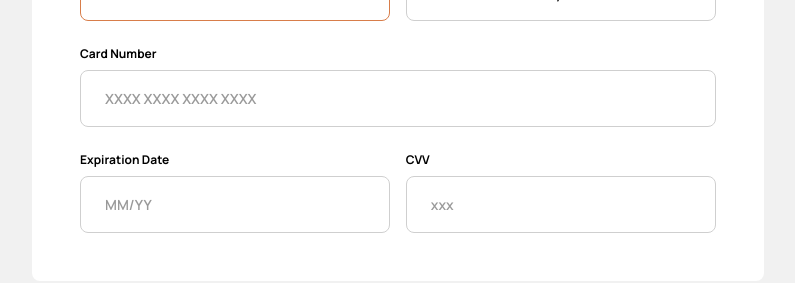
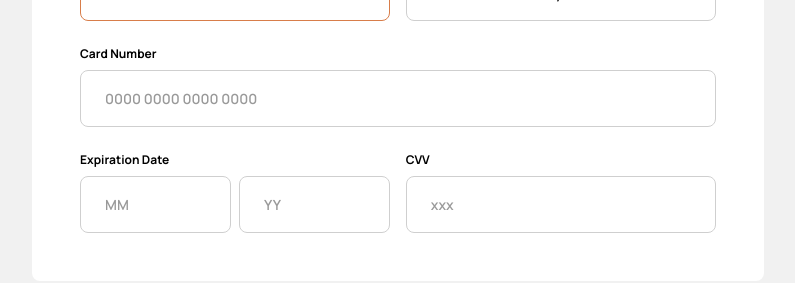
Before and after one commit to nalbertcerqueira/audiophile-ecommerce, a Next.js app: page /checkout in a window 1280 px wide. Both pictures are taken after a click on the label "Credit Card". Shown: the part 1130-1413 px from the top of the page, without its empty margins (53-848 px from the left). Built offline with nearby package versions, Linux system fonts and the light colour scheme; no server answers; the database is empty.

Commit message:
refactor: setup checkout form with react-hook-form and zod

```diff
--- a/src/components/checkout/components/CheckoutForm.tsx
+++ b/src/components/checkout/components/CheckoutForm.tsx
@@ -1,51 +1,140 @@
 "use client"
 
+import { CheckoutFields, CheckoutWithCreditCard } from "../types/types"
+import { Input } from "@/components/checkout/components/Input"
 import { CashIcon } from "@/components/shared/icons/CashIcon"
-import { Input } from "@/components/checkout/components/Input"
+import { checkoutFieldsSchema } from "../helpers/schemas"
 import { RadioInput } from "./RadioInput"
-import { FormEvent, useState, useEffect } from "react"
+import { useForm, FieldErrors, Controller } from "react-hook-form"
+import { zodResolver } from "@hookform/resolvers/zod"
+import { useEffect } from "react"
+import {
+    maskCreditCardNumber,
+    maskCvv,
+    maskPhoneNumber,
+    maskZipCode,
+    handleNumericField,
+    maskExpirationMonth,
+    maskExpirationYear,
+    handleExpirationDate
+} from "../helpers/utils"
 
-type PaymentMethod = "creditCard" | "cash" | null
+export function CheckoutForm({ formId }: { formId: string }) {
+    const {
+        watch,
+        control,
+        setValue,
+        register,
+        resetField,
+        handleSubmit,
+        formState: { errors }
+    } = useForm<CheckoutFields>({
+        mode: "onSubmit",
+        reValidateMode: "onSubmit",
+        resolver: zodResolver(checkoutFieldsSchema)
+    })
+    const paymentMethod = watch("paymentMethod")
 
-interface CheckoutFormProps {
-    formId: string
+    useEffect(() => setValue("paymentMethod", "cash"), [setValue])
+    useEffect(() => {
+        if (paymentMethod === "creditCard") {
+            resetField("cardNumber")
+            resetField("expDate")
+            resetField("cvv")
         }
-
-export function CheckoutForm({ formId }: CheckoutFormProps) {
-    const [paymentMethod, setPaymentMethod] = useState<PaymentMethod>(null)
-
-    useEffect(() => setPaymentMethod("creditCard"), [])
-
-    function handleFormSubmit(e: FormEvent<HTMLFormElement>) {
-        e.preventDefault()
-    }
+    }, [paymentMethod, resetField])
 
     function renderCreditCardFields() {
+        const creditCardErrors: FieldErrors<CheckoutWithCreditCard> = errors
+        const expDateError = creditCardErrors.expDate?.root?.message
+
         return (
             <div className="checkout__cc-fields">
+                <Controller
+                    name="cardNumber"
+                    control={control}
+                    render={({ field }) => (
                         <Input
+                            {...field}
+                            value={maskCreditCardNumber(field.value || "")}
+                            onChange={handleNumericField(field, 16)}
+                            error={creditCardErrors.cardNumber?.message}
                             label="Card Number"
-                    name="cardNumber"
                             id="card-number"
-                    type="text"
+                            type="tel"
                             autocomplete="off"
-                    placeholder="XXXX XXXX XXXX XXXX"
+                            placeholder="0000 0000 0000 0000"
                         />
+                    )}
+                />
+                <div>
+                    <label
+                        className={`checkout__expdate-label ${
+                            creditCardErrors.expDate ? "checkout__expdate-label--error" : ""
+                        }`}
+                        htmlFor="exp-month"
+                    >
+                        Expiration Date
+                    </label>
+                    <div className="checkout__expdate">
+                        <Controller
+                            name="expDate.month"
+                            control={control}
+                            render={({ field }) => (
                                 <Input
-                    label="Expiration Date"
-                    name="expDate"
-                    id="exp-date"
-                    type="text"
+                                    {...field}
+                                    name="expMonth"
+                                    value={maskExpirationMonth(`${field.value}`)}
+                                    error={
+                                        expDateError ||
+                                        creditCardErrors.expDate?.month?.message
+                                    }
+                                    onChange={handleExpirationDate(field, "month")}
+                                    id="exp-month"
+                                    type="tel"
                                     autocomplete="off"
-                    placeholder="MM/YY"
+                                    placeholder="MM"
                                 />
+                            )}
+                        />
+                        <Controller
+                            name="expDate.year"
+                            control={control}
+                            render={({ field }) => (
                                 <Input
+                                    {...field}
+                                    name="expYear"
+                                    value={maskExpirationYear(`${field.value}`)}
+                                    error={
+                                        !!expDateError ||
+                                        creditCardErrors.expDate?.year?.message
+                                    }
+                                    onChange={handleExpirationDate(field, "year")}
+                                    id="exp-year"
+                                    type="tel"
+                                    autocomplete="off"
+                                    placeholder="YY"
+                                />
+                            )}
+                        />
+                    </div>
+                </div>
+                <Controller
+                    name="cvv"
+                    control={control}
+                    render={({ field }) => (
+                        <Input
+                            {...field}
+                            value={maskCvv(field.value || "")}
+                            onChange={handleNumericField(field, 3)}
+                            error={creditCardErrors.cvv?.message}
                             label="CVV"
-                    name="cvv"
                             id="cvv"
-                    type="number"
+                            type="tel"
                             autocomplete="off"
                             placeholder="xxx"
+                        />
+                    )}
                 />
             </div>
         )
@@ -67,63 +156,86 @@ export function CheckoutForm({ formId }: CheckoutFormProps) {
     return (
         <div className="checkout">
             <h2 className="checkout__title">CHECKOUT</h2>
-            <form id={formId} onSubmit={handleFormSubmit} className="checkout__form">
+            <form id={formId} className="checkout__form" onSubmit={handleSubmit(() => {})}>
                 <fieldset className="checkout__billing-details">
                     <legend className="checkout__group-name">BILLING DETAILS</legend>
                     <Input
+                        {...register("name")}
+                        error={errors.name?.message}
                         label="Name"
-                        name="name"
                         id="name"
                         type="text"
                         autocomplete="name"
                         placeholder="Alexei Ward"
                     />
                     <Input
+                        {...register("email")}
+                        error={errors.email?.message}
                         label="Email Address"
-                        name="email"
                         id="email"
                         type="text"
                         autocomplete="email"
                         placeholder="alexei@mail.com"
                     />
+                    <Controller
+                        name="phone"
+                        control={control}
+                        render={({ field }) => (
                             <Input
+                                {...field}
+                                value={maskPhoneNumber(field.value || "")}
+                                onChange={handleNumericField(field, 12)}
+                                error={errors.phone?.message}
                                 label="Phone Number"
-                        name="phone"
                                 id="phone"
                                 type="tel"
                                 autocomplete="tel"
                                 placeholder="+1 202-555-0136"
                             />
+                        )}
+                    />
                 </fieldset>
                 <fieldset className="checkout__shipping-details">
                     <legend className="checkout__group-name">SHIPPING INFO</legend>
                     <Input
+                        {...register("address")}
+                        error={errors.address?.message}
                         label="Address"
-                        name="address"
                         id="address"
                         type="text"
                         autocomplete="shipping"
                         placeholder="1137 Williams Avenue"
                     />
+                    <Controller
+                        name="zipCode"
+                        control={control}
+                        render={({ field }) => (
                             <Input
+                                {...field}
+                                value={maskZipCode(field.value || "")}
+                                onChange={handleNumericField(field, 8)}
+                                error={errors.zipCode?.message}
                                 label="ZIP Code"
-                        name="zipCode"
                                 id="zip-code"
                                 type="text"
                                 autocomplete="postal-code"
                                 placeholder="10001"
                             />
+                        )}
+                    />
                     <Input
+                        {...register("city")}
+                        error={errors.city?.message}
                         label="City"
-                        name="city"
                         id="city"
                         type="text"
                         autocomplete="home-city"
                         placeholder="New York"
                     />
                     <Input
+                        {...register("country")}
+                        error={errors.country?.message}
                         label="Country"
-                        name="country"
                         id="country"
                         type="text"
                         autocomplete="country-name"
@@ -133,19 +245,17 @@ export function CheckoutForm({ formId }: CheckoutFormProps) {
                 <fieldset className="checkout__payment-details ">
                     <legend className="checkout__group-name">PAYMENT DETAILS</legend>
                     <RadioInput
+                        {...register("paymentMethod")}
                         checked={paymentMethod === "creditCard"}
-                        onChange={() => setPaymentMethod("creditCard")}
                         value="creditCard"
                         label="Credit Card"
-                        name="paymentMethod"
                         id="credit-card"
                     />
                     <RadioInput
+                        {...register("paymentMethod")}
                         checked={paymentMethod === "cash"}
-                        onChange={() => setPaymentMethod("cash")}
                         value="cash"
                         label="Cash on Delivery"
-                        name="paymentMethod"
                         id="cash"
                     />
                     {paymentMethod === "creditCard" && renderCreditCardFields()}
--- /dev/null
+++ b/src/components/checkout/helpers/utils.ts
@@ -0,0 +1,88 @@
+import { ChangeEvent } from "react"
+import { ControllerRenderProps } from "react-hook-form"
+import { CheckoutFields } from "../types/types"
+
+import {
+    alternativePhoneRegexp,
+    creditCardRegexp,
+    phoneRegexp,
+    textMatchRegexp,
+    zipCodeRegexp
+} from "./constants"
+
+export function maskZipCode(rawInput: string): string {
+    return rawInput.replace(textMatchRegexp, "").slice(0, 8).replace(zipCodeRegexp, "$1-$2")
+}
+
+export function maskPhoneNumber(rawInput: string): string {
+    const onlyNumbers = rawInput.replace(textMatchRegexp, "").slice(0, 12)
+    if (onlyNumbers.length <= 7) {
+        return onlyNumbers.replace(/^(\d{3})(\d{1,4})/g, "($1) $2")
+    }
+    if (onlyNumbers.length > 7 && onlyNumbers.length < 12) {
+        return onlyNumbers.replace(phoneRegexp, "($1) $2-$3")
+    }
+    return onlyNumbers.replace(alternativePhoneRegexp, "($1) $2-$3")
+}
+
+export function maskCreditCardNumber(rawInput: string): string {
+    return rawInput
+        .replace(textMatchRegexp, "")
+        .slice(0, 16)
+        .replace(creditCardRegexp, "$1 ")
+        .trim()
+}
+
+export function maskExpirationMonth(rawInput: string): string {
+    const month = parseInt(rawInput.replace(textMatchRegexp, "")) || 0
+
+    if (month > 12) return `${12}`
+    if (month < 1) return ""
+
+    return `${month}`.slice(0, 2)
+}
+
+export function maskExpirationYear(rawInput: string): string {
+    const month = parseInt(rawInput.replace(textMatchRegexp, "")) || ""
+    return `${month}`.slice(0, 2)
+}
+
+export function maskCvv(rawInput: string): string {
+    return rawInput.replace(textMatchRegexp, "").slice(0, 3)
+}
+
+export function sanitizeNumericField(input: string, maxLenght: number) {
+    return input.replace(textMatchRegexp, "").slice(0, maxLenght)
+}
+
+export function handleNumericField(
+    field: ControllerRenderProps<CheckoutFields, any>,
+    maxLength: number
+) {
+    return (e: ChangeEvent<HTMLInputElement>) => {
+        const newValue = sanitizeNumericField(e.target.value || "", maxLength)
+        const target = { ...e.target, value: newValue }
+        const currentTarget = { ...e.currentTarget, value: newValue }
+        field.onChange({ ...e, target, currentTarget })
+    }
+}
+
+export function handleExpirationDate(
+    field: ControllerRenderProps<CheckoutFields, any>,
+    type: "month" | "year"
+) {
+    return (e: ChangeEvent<HTMLInputElement>) => {
+        const sanitizedValue = sanitizeNumericField(e.target.value || "", 2)
+        let value = 0
+
+        if (type === "month") {
+            value = parseInt(maskExpirationMonth(sanitizedValue)) || 0
+        } else {
+            value = parseInt(sanitizedValue) || 0
+        }
+
+        const target = { ...e.target, value }
+        const currentTarget = { ...e.currentTarget, value }
+        field.onChange({ ...e, target, currentTarget })
+    }
+}
```
Lines whose indentation alone changed are shown as unchanged.
